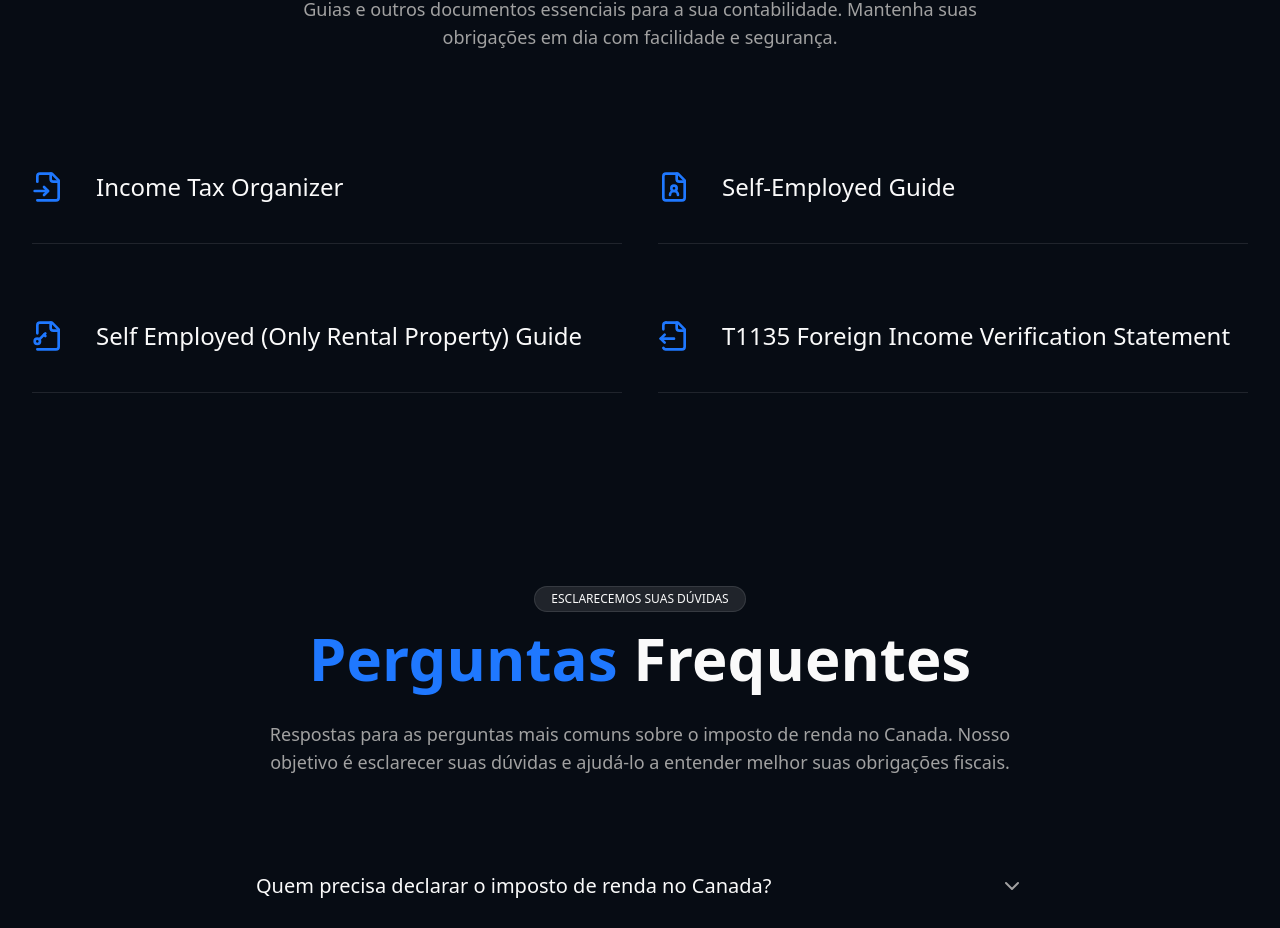
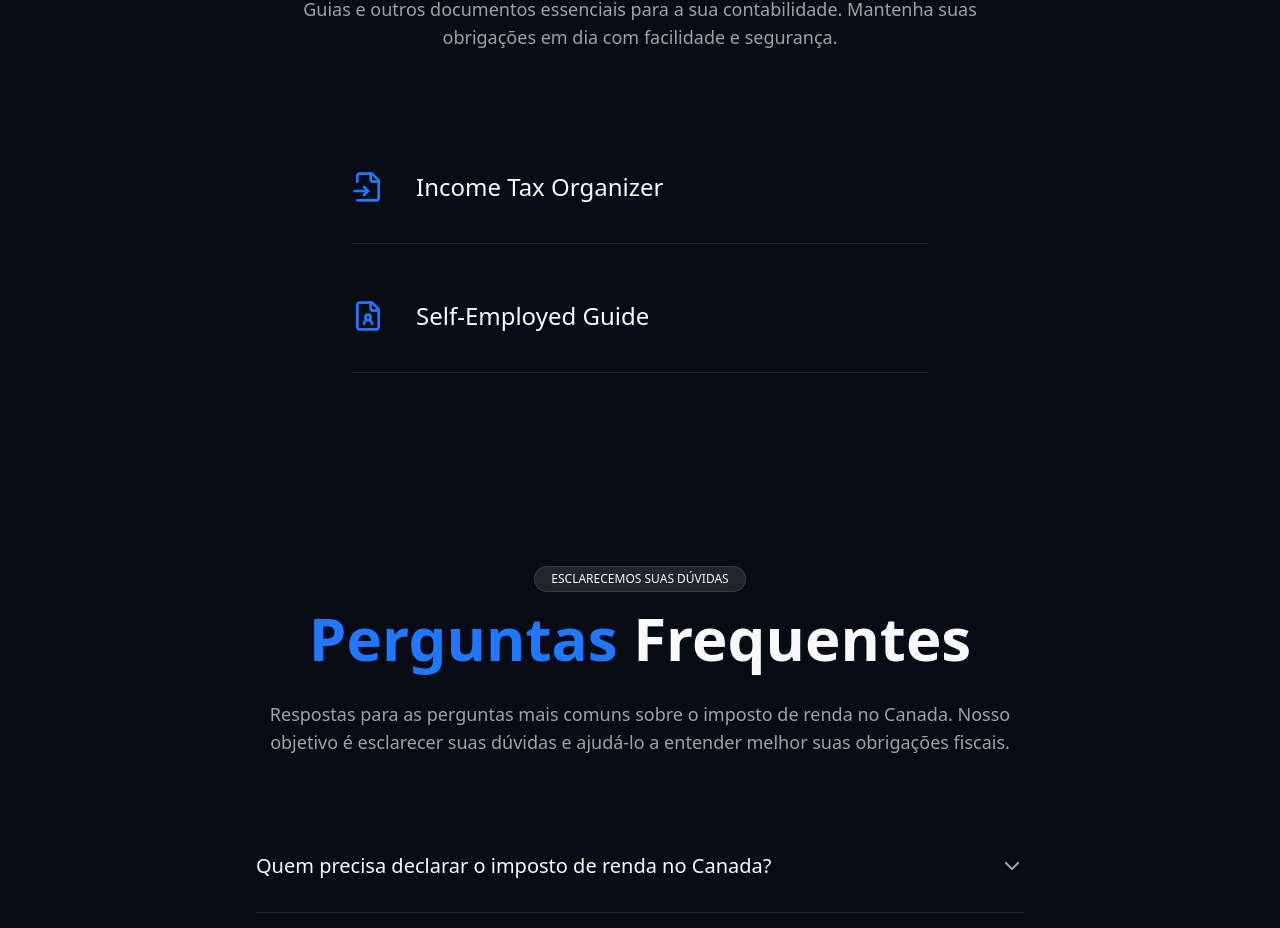
Before and after one commit to marceloglacial/g-tax-website, a Next.js app: page / in a window 1280 px wide. Shown: the part 2555-3483 px from the top of the page. Built offline with nearby package versions, Linux system fonts and the light colour scheme.

Commit message:
update docs

```diff
--- a/components/documents/Documents.tsx
+++ b/components/documents/Documents.tsx
@@ -1,5 +1,5 @@
 import { ReactNode } from "react";
-import { FileInput, FileKey2, FileOutput, FileUser } from "lucide-react";
+import { FileInput, FileUser } from "lucide-react";
 import Heading from "@/components/ui/heading";
 import Animation from "@/components/animation/Animation";
 
@@ -24,27 +24,27 @@ const Documents = ({
     {
       id: "1",
       title: "Income Tax Organizer",
-      url: "/GTAX-Income-Tax-Organizer.pdf",
+      url: "/2025/GTAX_2025_Income_Tax_Organizer",
       icon: <FileInput className="w-6 h-6 lg:w-8 lg:h-8" />,
     },
     {
       id: "2",
       title: "Self-Employed Guide",
-      url: "/GTAX-Are-you-Self-Employed.pdf",
+      url: "/2025/GTAX_2025_Income_Tax_Organizer_Self_Employed",
       icon: <FileUser className="w-6 h-6 lg:w-8 lg:h-8" />,
     },
-    {
-      id: "3",
-      title: "Self Employed (Only Rental Property) Guide",
-      url: "/GTAX-Self-Employed-Only-Rental-Property.pdf",
-      icon: <FileKey2 className="w-6 h-6 lg:w-8 lg:h-8" />,
-    },
-    {
-      id: "4",
-      title: "T1135 Foreign Income Verification Statement",
-      url: "/GTAX-T1135-Foreign-Income-Verification-Statement.pdf",
-      icon: <FileOutput className="w-6 h-6 lg:w-8 lg:h-8" />,
-    },
+    // {
+    //   id: "3",
+    //   title: "Self Employed (Only Rental Property) Guide",
+    //   url: "/GTAX-Self-Employed-Only-Rental-Property.pdf",
+    //   icon: <FileKey2 className="w-6 h-6 lg:w-8 lg:h-8" />,
+    // },
+    // {
+    //   id: "4",
+    //   title: "T1135 Foreign Income Verification Statement",
+    //   url: "/GTAX-T1135-Foreign-Income-Verification-Statement.pdf",
+    //   icon: <FileOutput className="w-6 h-6 lg:w-8 lg:h-8" />,
+    // },
   ],
 }: DocumentsProps) => {
   return (
@@ -58,8 +58,8 @@ const Documents = ({
         Baixe Seus <span className="text-accent">Documentos</span> Fiscais e
         Contábeis
       </Heading>
-      <div className="container max-w-7xl">
-        <div className="mt-10 lg:mt-20 grid lg:gap-9 lg:grid-cols-2">
+      <div className="container max-w-xl mx-auto">
+        <div className="mt-10 lg:mt-20 grid lg:gap-4">
           {documents.map((document, index) => (
             <a href={document.url} key={index} download>
               <Animation
```
Also changed, not shown: 2 other files (tests, documents, lock files or other folders).
